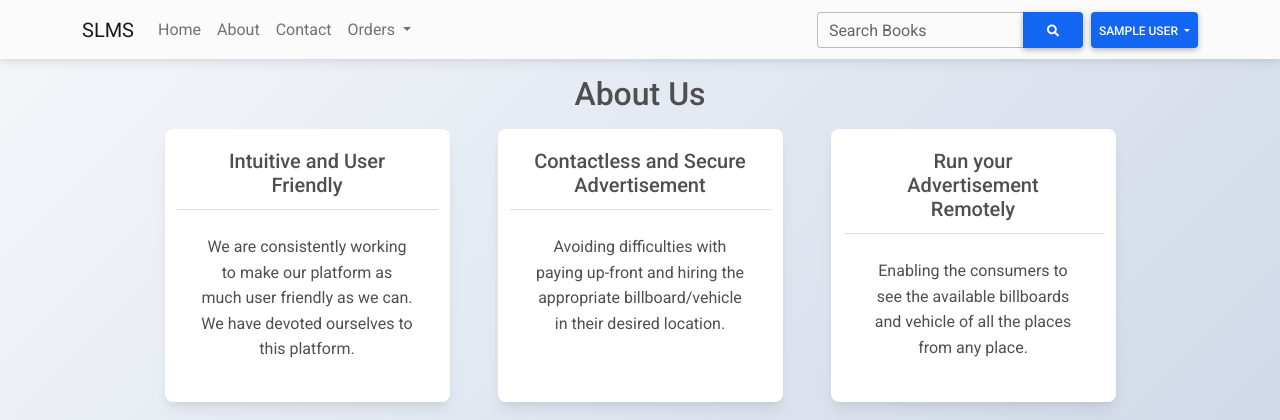
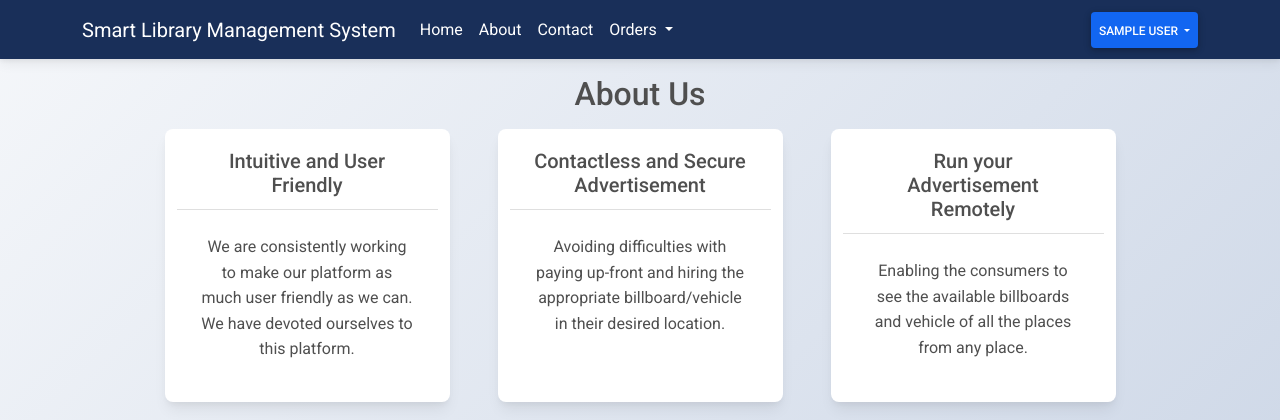
Before and after one commit to MeherajUlMahmmud/SLMS, a Django app: page /about in a window 1280 px wide. Shown: the top 420 px of the page. Run offline with Django 3.2, Linux system fonts and the light colour scheme; the visitor is signed in with stand-in values (Sample User, id 1); some libraries are stand-ins or nearby versions.

Commit message:
Update base.html

```diff
--- a/templates/base.html
+++ b/templates/base.html
@@ -21,9 +21,9 @@
 <body style="background-image: linear-gradient(135deg, #f5f7fa 0%, #c3cfe2 100%);">
 
 <!-- Navigation -->
-<nav class="navbar navbar-expand-lg navbar-light bg-light">
+<nav class="navbar navbar-expand-lg navbar-dark " style="background-color:#192f59;">
     <div class="container">
-        <a class="navbar-brand" href="{% url 'home' %}">SLMS</a>
+        <a class="navbar-brand" href="{% url 'home' %}">Smart Library Management System</a>
 
         <button
                 class="navbar-toggler"
@@ -39,18 +39,18 @@
         <div class="collapse navbar-collapse" id="navbarResponsive">
             <ul class="navbar-nav me-auto mb-2 mb-lg-0">
                 <li class="nav-item">
-                    <a class="nav-link" href="{% url 'home' %}">Home</a>
+                    <a class="nav-link text-white" href="{% url 'home' %}">Home</a>
                 </li>
                 <li class="nav-item">
-                    <a class="nav-link" href="{% url 'about' %}">About</a>
+                    <a class="nav-link text-white" href="{% url 'about' %}">About</a>
                 </li>
                 <li class="nav-item">
-                    <a class="nav-link" href="{% url 'contact' %}">Contact</a>
+                    <a class="nav-link text-white" href="{% url 'contact' %}">Contact</a>
                 </li>
 
                 {% if request.user.is_authenticated %}
                 <li class="nav-item dropdown">
-                    <a aria-expanded="false" aria-haspopup="true" class="nav-link dropdown-toggle"
+                    <a aria-expanded="false" aria-haspopup="true" class="nav-link text-white dropdown-toggle"
                        data-mdb-toggle="dropdown"
                        href="#" id="navbarDropdownMenuLink1" role="button">
                         Orders
@@ -91,6 +91,7 @@
             {% if request.user.is_authenticated %}
 
             <ul class="navbar-nav ms-auto">
+                {% if request.user.is_student %}
                 <li class="nav-item">
                     <form method="GET">
                         <div class="input-group">
@@ -99,7 +100,7 @@
                                        {% if search_keyword %}
                                        value="{{ search_keyword }}"
                                        {% endif %}>
-                                <label class="form-label">Search Books</label>
+                                <label class="form-label text-white">Search Books</label>
                             </div>
                             <button id="search-button" type="button" class="btn btn-primary">
                                 <i class="fas fa-search"></i>
@@ -107,6 +108,7 @@
                         </div>
                     </form>
                 </li>
+                {% endif %}
 
                 <li class="nav-item dropdown">
                     <a aria-expanded="false" aria-haspopup="true"
@@ -133,12 +135,12 @@
 
             <ul class="navbar-nav ms-auto">
                 <li class="nav-item">
-                    <a class="nav-link btn btn-dark text-white me-2" href="{% url 'login' %}">Login</a>
+                    <a class="nav-link text-white me-2" href="{% url 'login' %}">Login</a>
                 </li>
 
                 <li class="nav-item dropdown">
                     <a aria-expanded="false" aria-haspopup="true"
-                       class="nav-link dropdown-toggle btn btn-dark text-white"
+                       class="nav-link dropdown-toggle text-white"
                        data-mdb-toggle="dropdown"
                        href="#" id="navbarDropdownMenuLink" role="button">
                         SignUp
```
